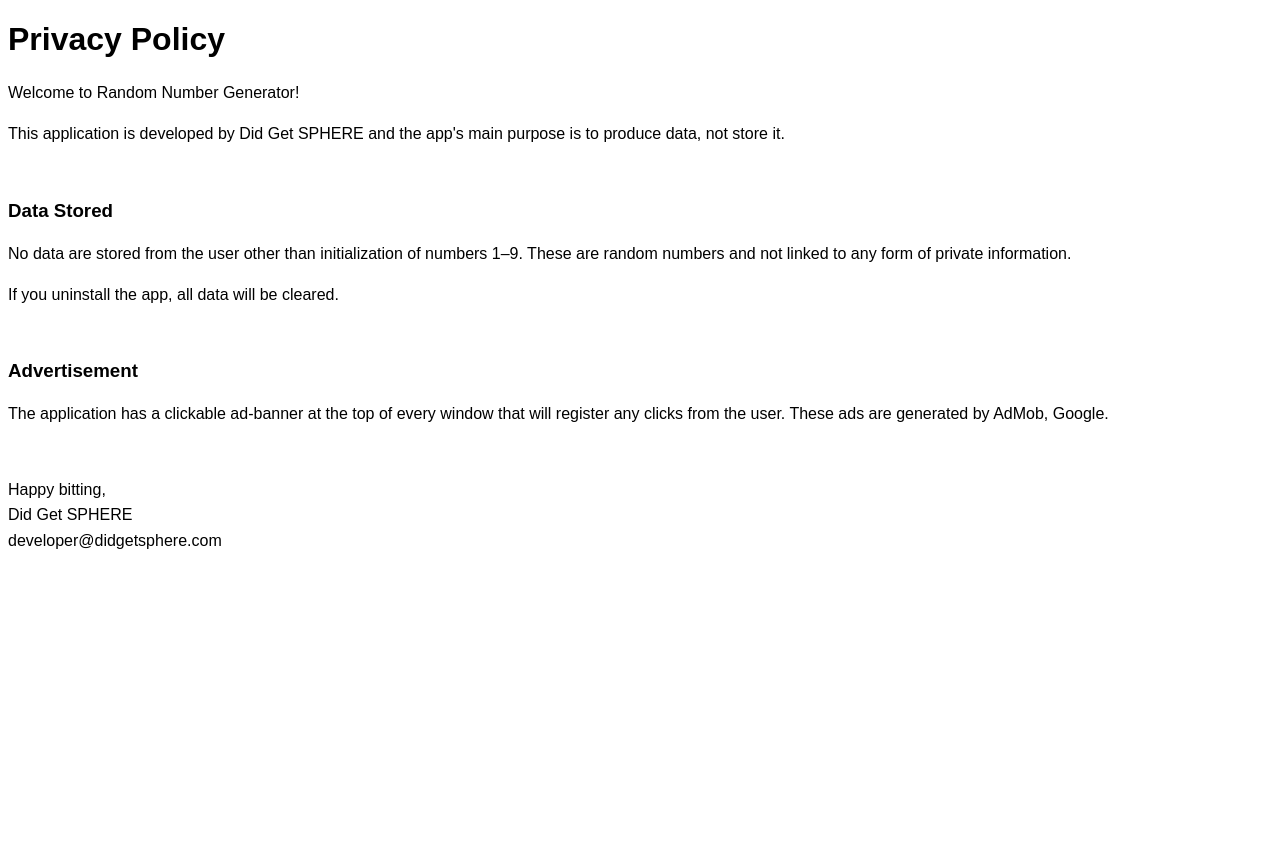
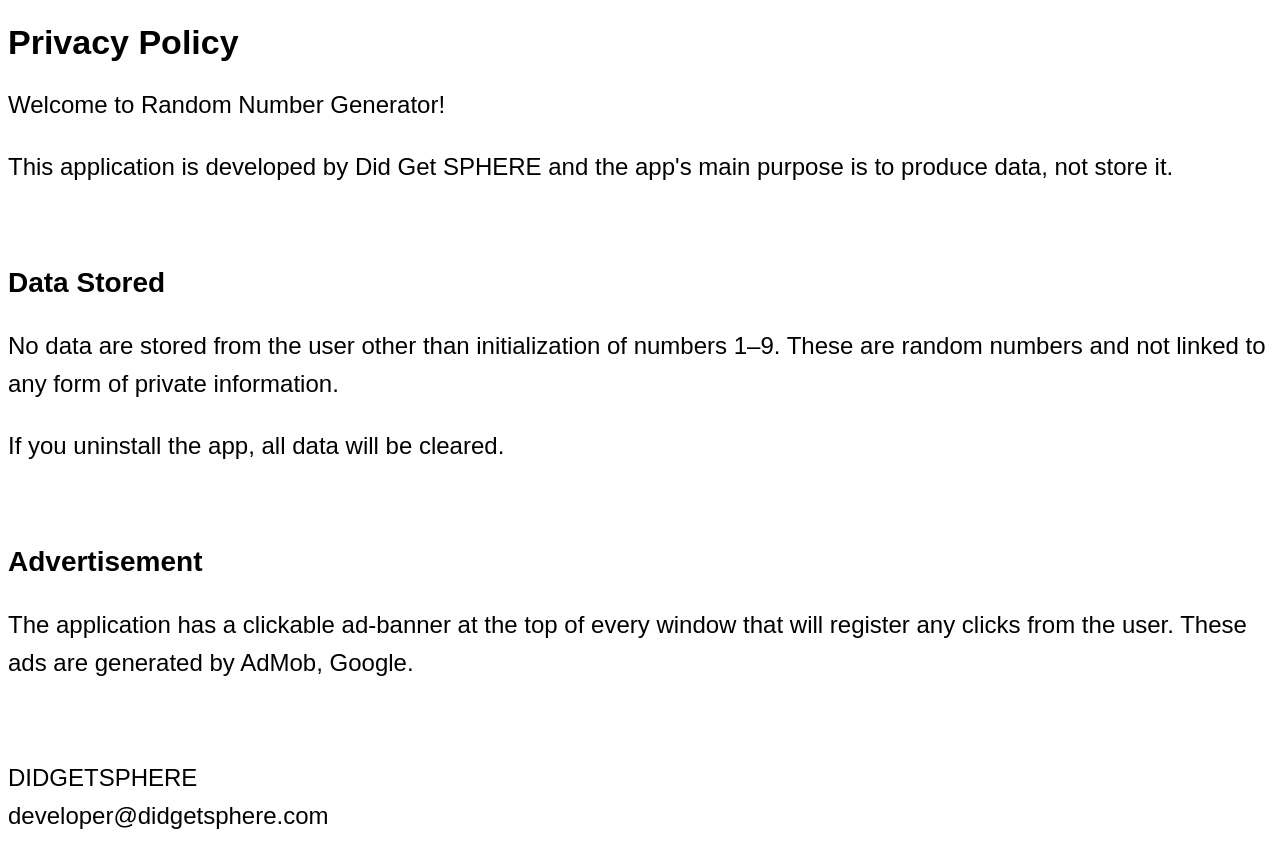
Before and after one commit to didgetdev/RandomNumberGenerator, a plain HTML site: page index.html in a window 1280 px wide. Before the commit the page ends 800 px from the top, so only its background shows below. Drawn offline with Linux system fonts and the light colour scheme.

Commit message:
Fix font-size formatting and update footer content
Corrected font-size formatting and updated footer text.

```diff
--- a/index.html
+++ b/index.html
@@ -6,17 +6,17 @@
     <title>Privacy Policy</title>
     <style>
       body {
-        font-size: 24 px; /* base font size */
+        font-size: 24px; /* base font size */
         font-family: Arial, sans-serif;
       }
       h1 {
-        font-size: 34 px;
+        font-size: 34px;
       }
       h3 {
-        font-size: 28 px;
+        font-size: 28px;
       }
       p {
-        font-size: 24 px;
+        font-size: 24px;
         line-height: 1.6;
       }
     </style>
@@ -34,8 +34,8 @@
     <h3>Advertisement</h3>
     <p>The application has a clickable ad-banner at the top of every window that will register any clicks from the user. These ads are generated by AdMob, Google.</p>
     <br></div>
-    <p>Happy bitting,<br>
-    Did Get SPHERE<br>
+    <p>
+    DIDGETSPHERE<br>
     developer@didgetsphere.com</p>
   </body>
 </html>
```
